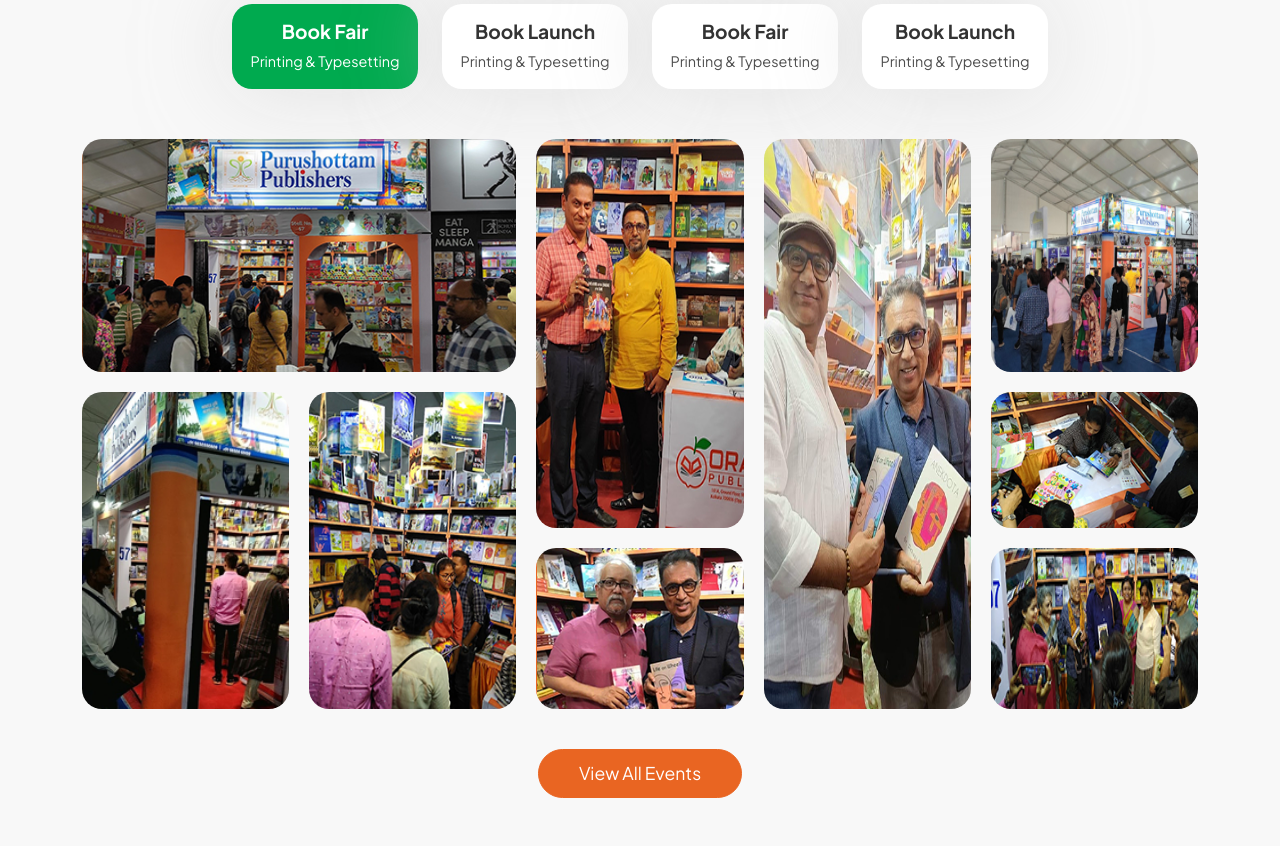
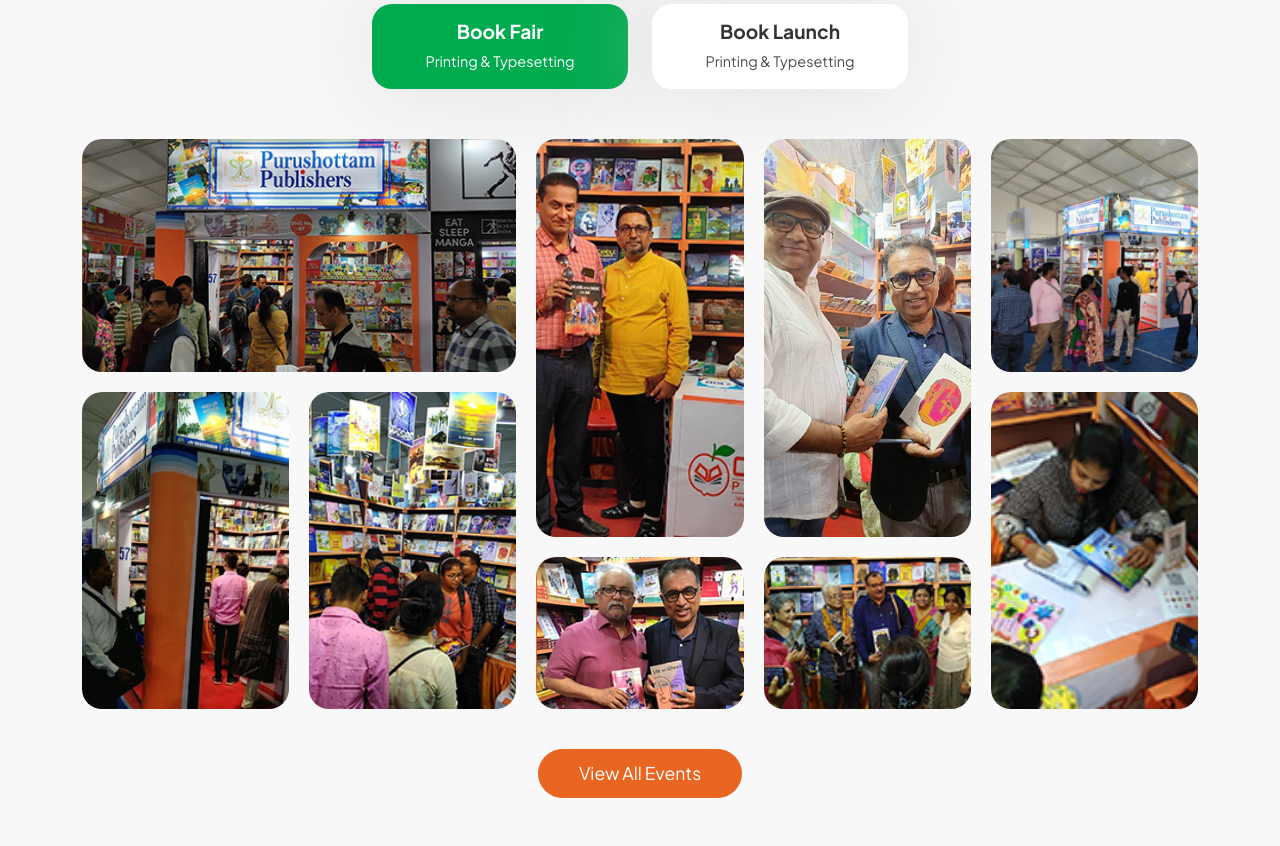
Before and after one commit to Think-To-Share/orange-website-2023, a website built with webpack: page index.html in a window 1280 px wide. Shown: the part 1906-2752 px from the top of the page. Built offline with nearby package versions, Linux system fonts and the light colour scheme.

Commit message:
changes design wordpress

```diff
--- a/index.html
+++ b/index.html
@@ -350,7 +350,7 @@
             <h2 class="events-sec-heading">Our Events</h2>
             <p class="events-sec-sub-heading">Be the readable content of a page when looking at its layout.</p>
             <div class="row evnt-content gy-5 justify-content-center">
-                <div class="col-12 col-sm-6 col-md-4 col-lg-3">
+                <div class="col-12 col-sm-6 col-md-4 col-lg-4">
                     <div class="events-content-text h-100">
                         <div class="card h-100  " x-on:click="open = 0" :class="{ 'active': open === 0 }">
                             <div class="card-body">
@@ -360,7 +360,7 @@
                         </div>
                     </div>
                 </div>
-                <div class="col-12 col-sm-6 col-md-4 col-lg-3">
+                <div class="col-12 col-sm-6 col-md-4 col-lg-4">
                     <div class="events-content-text h-100">
                         <div class="card h-100 " x-on:click="open = 1" :class="{ 'active': open === 1 }">
                             <div class="card-body">
@@ -370,7 +370,7 @@
                         </div>
                     </div>
                 </div>
-                <div class="col-12 col-sm-6  col-md-4 col-lg-3">
+                <!-- <div class="col-12 col-sm-6  col-md-4 col-lg-3">
                     <div class="events-content-text h-100">
                         <div class="card h-100 " x-on:click="open = 2" :class="{ 'active': open === 2 }">
                             <div class="card-body" >
@@ -389,7 +389,7 @@
                             </div>
                         </div>
                     </div>
-                </div>
+                </div> -->
             </div>
   <!-- 1st button  -->
             <div class="row" x-show="open == 0">
@@ -434,16 +434,13 @@
                         <div class="grid-image1">
                             <img src="./src/images/events1.jpg" alt="" class="image-container">
                         </div>
-                        <div class="grid-image1">
-                            <img src="./src/images/events1.jpg" alt="" class="image-container">
-                        </div>
                         <div class="grid-image2">
                             <img src="./src/images/events2.jpg" alt="" class="image-container">
                         </div>
                         <div class="grid-image3">
                             <img src="./src/images/events.jpg" alt="" class="image-container">
                         </div>
-                        <!-- <div class="grid-image4">
+                        <div class="grid-image4">
                             <img src="./src/images/events7.jpg" alt="" class="image-container">
                         </div>
                         <div class="grid-image5">
@@ -451,7 +448,7 @@
                         </div>
                         <div class="grid-image6">
                             <img src="./src/images/events5.jpg" alt="" class="image-container">
-                        </div>  -->
+                        </div>
                         <div class="grid-image7">
                             <img src="./src/images/events8.jpg" alt="" class="image-container">
                         </div>
@@ -466,47 +463,12 @@
             </div>
 
         <!-- third button -->
-        <div class="row" x-show="open == 2">
+        <!-- <div class="row" x-show="open == 2">
             <div class="col-12">
                 <div class="grid-container">
                     <div class="grid-image1">
                         <img src="./src/images/events1.jpg" alt="" class="image-container">
                     </div>
-                    <!-- <div class="grid-image2">
-                        <img src="./src/images/events2.jpg" alt="" class="image-container">
-                    </div>
-                    <div class="grid-image3">
-                        <img src="./src/images/events.jpg" alt="" class="image-container">
-                    </div>
-                    <div class="grid-image4">
-                        <img src="./src/images/events7.jpg" alt="" class="image-container">
-                    </div>
-                    <div class="grid-image5">
-                        <img src="./src/images/events3.jpg" alt="" class="image-container">
-                    </div>
-                    <div class="grid-image6">
-                        <img src="./src/images/events5.jpg" alt="" class="image-container">
-                    </div>
-                    <div class="grid-image7">
-                        <img src="./src/images/events8.jpg" alt="" class="image-container">
-                    </div>
-                    <div class="grid-image8">
-                        <img src="./src/images/events4.jpg" alt="" class="image-container">
-                    </div>
-                    <div class="grid-image9">
-                        <img src="./src/images/events6.jpg" alt="" class="image-container">
-                    </div>  -->
-                </div>
-            </div>
-        </div>
-
-        <!-- forth button -->
-        <div class="row" x-show="open == 3">
-            <div class="col-12">
-                <div class="grid-container">
-                    <!-- <div class="grid-image1">
-                        <img src="./src/images/events1.jpg" alt="" class="image-container">
-                    </div>  -->
                     <div class="grid-image2">
                         <img src="./src/images/events2.jpg" alt="" class="image-container">
                     </div>
@@ -533,7 +495,42 @@
                     </div>
                 </div>
             </div>
-        </div>
+        </div> -->
+
+        <!-- forth button -->
+        <!-- <div class="row" x-show="open == 3">
+            <div class="col-12">
+                <div class="grid-container">
+                    <div class="grid-image1">
+                        <img src="./src/images/events1.jpg" alt="" class="image-container">
+                    </div>
+                    <div class="grid-image2">
+                        <img src="./src/images/events2.jpg" alt="" class="image-container">
+                    </div>
+                    <div class="grid-image3">
+                        <img src="./src/images/events.jpg" alt="" class="image-container">
+                    </div>
+                    <div class="grid-image4">
+                        <img src="./src/images/events7.jpg" alt="" class="image-container">
+                    </div>
+                    <div class="grid-image5">
+                        <img src="./src/images/events3.jpg" alt="" class="image-container">
+                    </div>
+                    <div class="grid-image6">
+                        <img src="./src/images/events5.jpg" alt="" class="image-container">
+                    </div>
+                    <div class="grid-image7">
+                        <img src="./src/images/events8.jpg" alt="" class="image-container">
+                    </div>
+                    <div class="grid-image8">
+                        <img src="./src/images/events4.jpg" alt="" class="image-container">
+                    </div>
+                    <div class="grid-image9">
+                        <img src="./src/images/events6.jpg" alt="" class="image-container">
+                    </div>
+                </div>
+            </div>
+        </div> -->
 
             <div class="events-sec-btn-container">
                 <a href="#" class="events-sec-btn">View All Events</a>
--- a/src/scss/_home.scss
+++ b/src/scss/_home.scss
@@ -464,9 +464,11 @@
                 height: 100%;
                 width: 100%;
                 border-radius: 05px;
+                object-fit: cover;
 
                 @media (min-width:576px) {
                     border-radius: 20px;
+                    object-fit: cover;
                 }
 
             }
@@ -478,22 +480,24 @@
                 height: 100%;
                 width: 100%;
                 border-radius: 05px;
-
+                object-fit: cover;
                 @media (min-width:576px) {
                     border-radius: 20px;
+                    object-fit: cover;
                 }
             }
         }
         .grid-image3{
-            grid-row: span 3;
+            grid-row: span 2;
             overflow: hidden;
             .image-container{
                 height: 100%;
                 width: 100%;
                 border-radius: 05px;
-
+                object-fit: cover;
                 @media (min-width:576px) {
                     border-radius: 20px;
+                    object-fit: cover;
                 }
             }
         }
@@ -502,9 +506,10 @@
                 width: 100%;
                 height: 100%;
                 border-radius: 05px;
-
+                object-fit: cover;
                 @media (min-width:576px) {
                     border-radius: 20px;
+                    object-fit: cover;
                 }
             }
         }
@@ -515,9 +520,10 @@
                 height: 100%;
                 width: 100%;
                 border-radius: 05px;
-
+                object-fit: cover;
                 @media (min-width:576px) {
                     border-radius: 20px;
+                    object-fit: cover;
                 }
             }
         }
@@ -528,20 +534,24 @@
                 width: 100%;
                 height: 100%;
                 border-radius: 05px;
-
+                object-fit: cover;
                 @media (min-width:576px) {
                     border-radius: 20px;
+                    object-fit: cover;
                 }
             }
         }
         .grid-image7{
+            grid-row: span 2;
+            overflow: hidden;
             .image-container{
                 width: 100%;
                 height: 100%;
                 border-radius: 05px;
-
+                object-fit: cover;
                 @media (min-width:576px) {
                     border-radius: 20px;
+                    object-fit: cover;
                 }
             }
         }
@@ -550,20 +560,23 @@
                 width: 100%;
                 height: 100%;
                 border-radius: 05px;
-
+                object-fit: cover;
                 @media (min-width:576px) {
                     border-radius: 20px;
+                    object-fit: cover;
                 }
             }
         }
         .grid-image9{
+
             .image-container{
                 width: 100%;
                 height: 100%;
                 border-radius: 05px;
-
+                object-fit: cover;
                 @media (min-width:576px) {
                     border-radius: 20px;
+                    object-fit: cover;
                 }
             }
         }
```
Also changed, not shown: dist/css/app.css.
